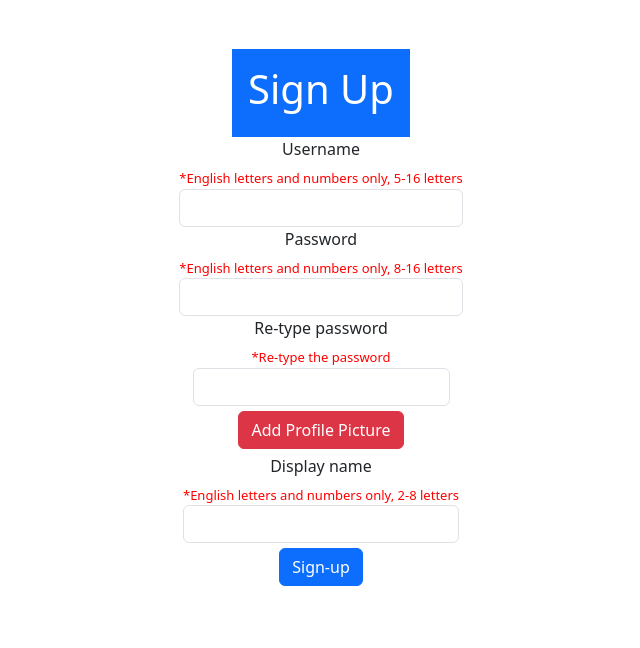
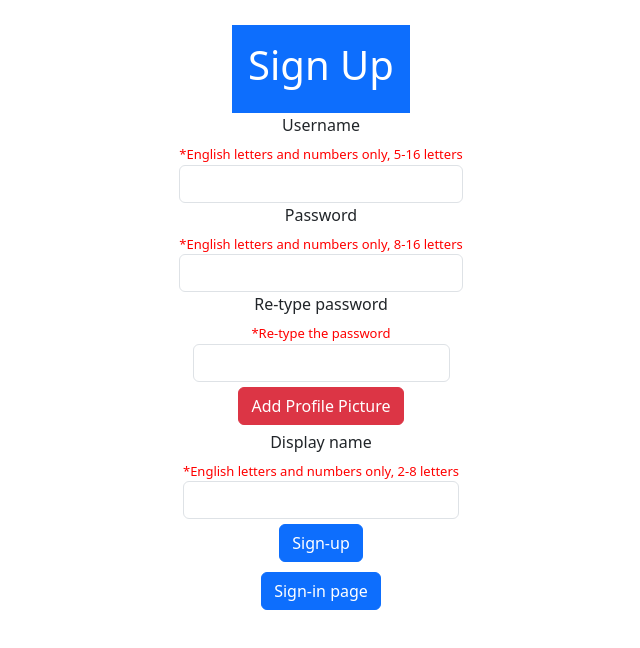
Before and after one commit to AsifMadar/Foobar-BIU-web, a React (Create React App) app: page /signup in a window 1280 px wide. Shown: the top 648 px of the page, without its empty margins (319-959 px from the left). Built offline with nearby package versions, Linux system fonts and the light colour scheme.

Commit message:
added sign in page button

```diff
--- a/src/SignUpPage/SignUpPage.js
+++ b/src/SignUpPage/SignUpPage.js
@@ -34,6 +34,10 @@ function SignUpPage() {
     //setting the profile image
     const handleImageChange = selectedImage => {
         setImg(selectedImage)
+    }
+
+    const handleSignInPageClick = () => {
+        navigate('/signin')
     }
 
     const handleAddPictureClick = () => {
@@ -154,6 +158,14 @@ function SignUpPage() {
                     Sign-up
                 </button>
             </div>
+            {/* Sign in page button */}
+            <div style={{ margin: '5px 0' }}>
+                <button
+                    className="btn btn-primary"
+                    onClick={handleSignInPageClick}>
+                    Sign-in page
+                </button>
+            </div>
         </div>
     )
 }
```
